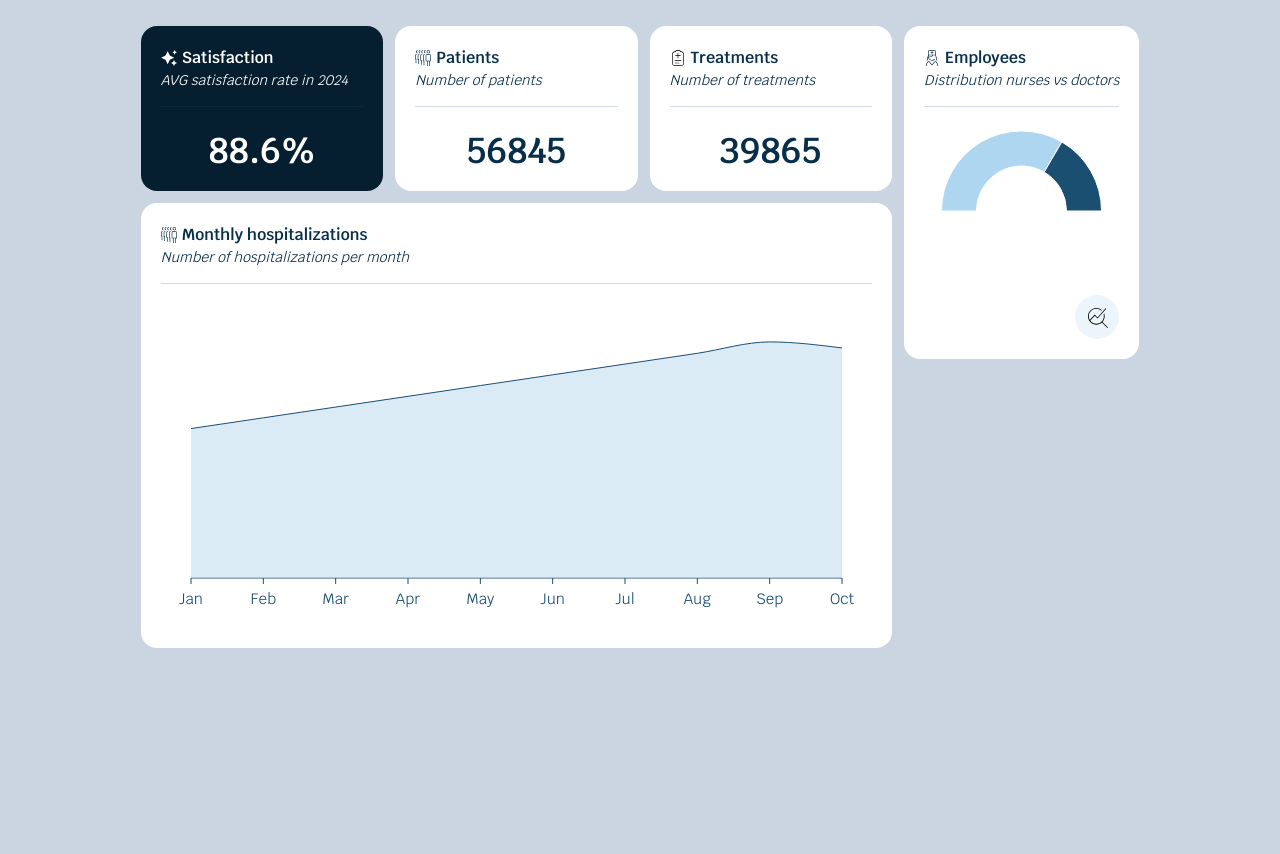
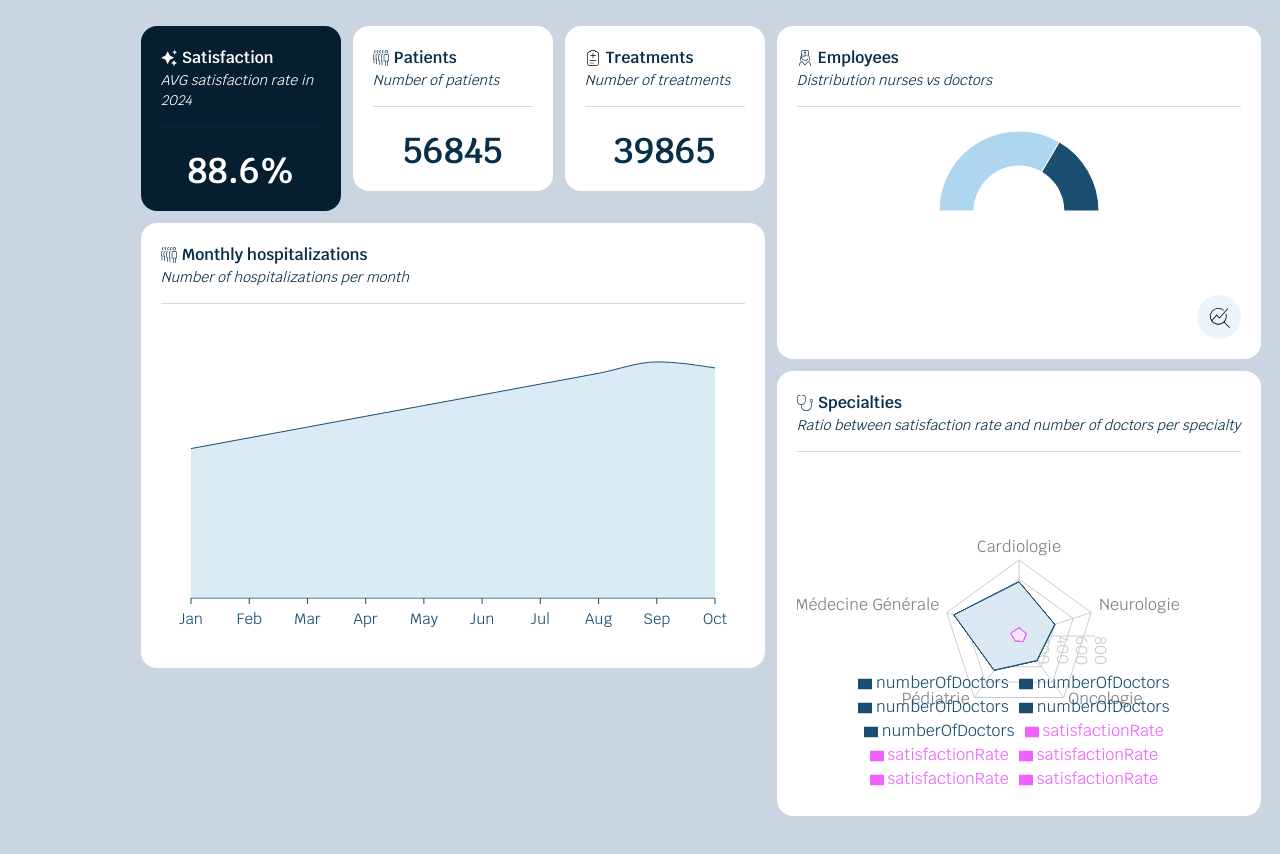
Before and after one commit to MandyTrl/meditec, a Next.js app: page / in a window 1280 px wide. Shown: the part 282-1136 px from the top of the page. Before the commit the page ends 970 px from the top, so only its background shows below. Built offline with nearby package versions, Linux system fonts and the light colour scheme.

Commit message:
finish monthly hospitalization + init radar graph for doctor specialties

```diff
--- a/src/components/Layout/OverviewLayout.tsx
+++ b/src/components/Layout/OverviewLayout.tsx
@@ -5,6 +5,7 @@ import { SatisfactionRate } from "@components/TopHospitalsCharts/SatisfactionRat
 import { Patients } from "@components/TopHospitalsCharts/Patients"
 import { TreatmentsData } from "@components/TopHospitalsCharts/TreatmentsData"
 import { MonthlyHospitalizations } from "@components/TopHospitalsCharts/MonthlyHospitalizations"
+import { DoctorSpecialtiesRadar } from "../TopHospitalsCharts/DoctorSpeciltiesRadar"
 
 type OverviewLayoutProps = {
 	isMobile: boolean
@@ -47,8 +48,14 @@ export const OverviewLayout = ({
 					</div>
 				</div>
 
-				<div className="w-auto shrink-0">
+				<div className="flex flex-col w-auto shrink-0 md:gap-3">
 					<EmployeesPie
+						hasHospitalSelected={hasHospitalSelected}
+						datas={datas}
+						isMobile={isMobile}
+					/>
+
+					<DoctorSpecialtiesRadar
 						hasHospitalSelected={hasHospitalSelected}
 						datas={datas}
 						isMobile={isMobile}
--- /dev/null
+++ b/src/components/TopHospitalsCharts/DoctorSpeciltiesRadar.tsx
@@ -0,0 +1,122 @@
+import { useEffect, useState } from "react"
+import {
+	Legend,
+	PolarAngleAxis,
+	PolarGrid,
+	PolarRadiusAxis,
+	Radar,
+	RadarChart,
+	ResponsiveContainer,
+} from "recharts"
+import { ChartContainer } from "@components/ChartUI/ChartContainer"
+import { ChartHeader } from "@components/ChartUI/ChartHeader"
+import { Hospital } from "@/utils/data/hospitals/hospitalsTypes"
+import { handleChartHeight } from "@/utils/utils"
+import stethoscopeIcon from "@assets/icons/stethoscope.svg"
+
+type DatasDoctorSpecialties = {
+	specialty: string
+	numberOfDoctors: number
+	satisfactionRate: number
+}
+
+type DatasDoctorSpecialtiesProps = {
+	datas: Hospital[]
+	hasHospitalSelected: boolean
+	isMobile: boolean
+}
+
+export const DoctorSpecialtiesRadar = ({
+	datas,
+	hasHospitalSelected,
+	isMobile,
+}: DatasDoctorSpecialtiesProps) => {
+	const [chartDatas, setChartDatas] = useState<DatasDoctorSpecialties[]>([])
+
+	useEffect(() => {
+		const specilatiesDatas = (
+			datas: Hospital[]
+		): DatasDoctorSpecialties[] | undefined => {
+			if (!datas || datas.length === 0) {
+				console.log("No data for Doctor Specialties available")
+				return undefined
+			}
+
+			if (hasHospitalSelected) {
+				return datas[0].doctorSpecialties
+			} else {
+				const aggregatedData: Record<
+					string,
+					{ numberOfDoctors: number; totalSatisfaction: number; count: number }
+				> = {}
+
+				datas.forEach((hospital) => {
+					hospital.doctorSpecialties.forEach(
+						({ specialty, numberOfDoctors, satisfactionRate }) => {
+							if (!aggregatedData[specialty]) {
+								aggregatedData[specialty] = {
+									numberOfDoctors: 0,
+									totalSatisfaction: 0,
+									count: 0,
+								}
+							}
+							aggregatedData[specialty].numberOfDoctors += numberOfDoctors
+							aggregatedData[specialty].totalSatisfaction += satisfactionRate
+							aggregatedData[specialty].count += 1
+						}
+					)
+				})
+
+				return Object.keys(aggregatedData).map((specialty) => ({
+					specialty,
+					numberOfDoctors: aggregatedData[specialty].numberOfDoctors,
+					satisfactionRate: Math.round(
+						aggregatedData[specialty].totalSatisfaction /
+							aggregatedData[specialty].count
+					),
+				}))
+			}
+		}
+
+		const result = specilatiesDatas(datas)
+		if (result) setChartDatas(result)
+	}, [datas, hasHospitalSelected])
+
+	return (
+		<ChartContainer>
+			<ChartHeader
+				title="Specialties"
+				icon={stethoscopeIcon}
+				description="Ratio between satisfaction rate and number of doctors per specialty"
+			/>
+
+			<ResponsiveContainer width="100%" height={handleChartHeight(isMobile)}>
+				<RadarChart data={chartDatas}>
+					<PolarGrid />
+					<PolarAngleAxis dataKey="specialty" />
+					<PolarRadiusAxis />
+					{chartDatas.map((hospital) => (
+						<Radar
+							key={hospital.specialty}
+							dataKey="numberOfDoctors"
+							stroke="#1b4f72"
+							fill="#dbeaf4"
+							fillOpacity={0.6}
+						/>
+					))}
+
+					{chartDatas.map((hospital) => (
+						<Radar
+							key={hospital.satisfactionRate}
+							dataKey="satisfactionRate"
+							stroke="#EF62FF"
+							fill="#FDE6FF"
+							fillOpacity={0.4}
+						/>
+					))}
+					<Legend />
+				</RadarChart>
+			</ResponsiveContainer>
+		</ChartContainer>
+	)
+}
--- a/src/components/TopHospitalsCharts/HospitalizationsPerMonth.tsx
+++ b/src/components/TopHospitalsCharts/HospitalizationsPerMonth.tsx
@@ -49,7 +49,7 @@ export const HospitalizationsPerMonth = () => {
 				if (!hospitalData.yearlyHospitalizations[el.year]) {
 					hospitalData.yearlyHospitalizations[el.year] = 0
 				}
-				hospitalData.yearlyHospitalizations[el.year] += el.value
+				hospitalData.yearlyHospitalizations[el.year] += el.hospitalizations
 			})
 
 			return hospitalData
--- a/src/components/TopHospitalsCharts/MonthlyHospitalizations.tsx
+++ b/src/components/TopHospitalsCharts/MonthlyHospitalizations.tsx
@@ -73,8 +73,6 @@ export const MonthlyHospitalizations = ({
 		}
 	}, [datas, hasHospitalSelected, hospital])
 
-	console.log(chartData)
-
 	return (
 		<ChartContainer>
 			<ChartHeader
```
